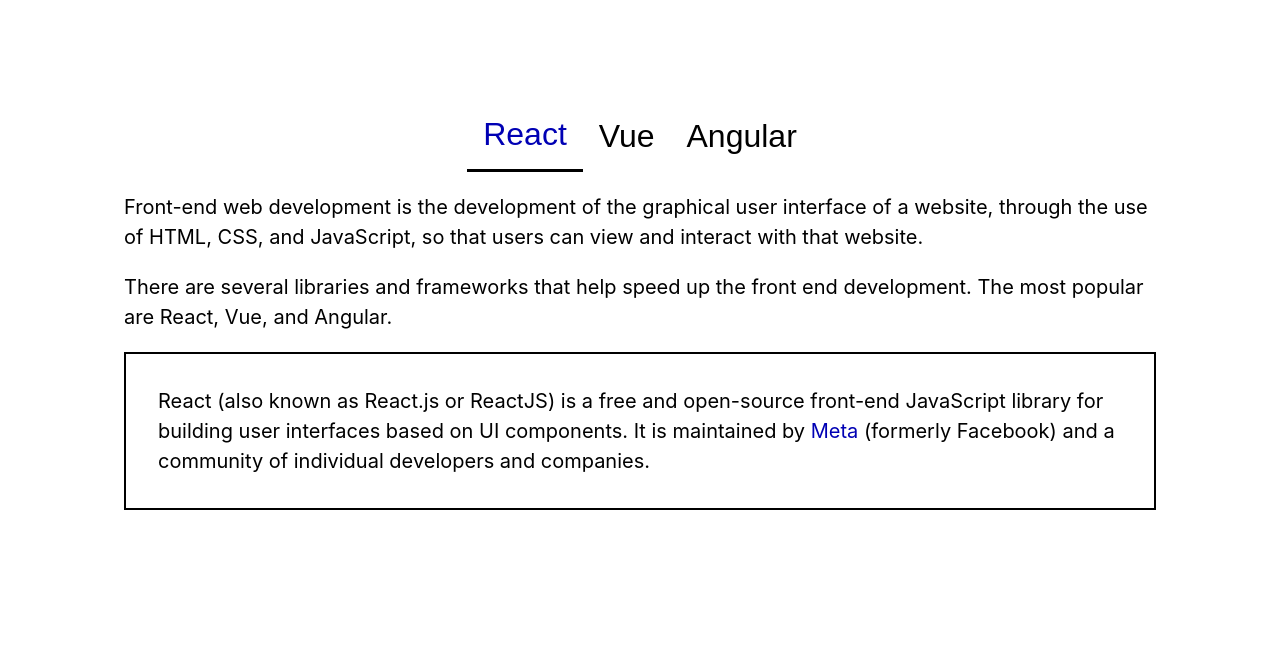
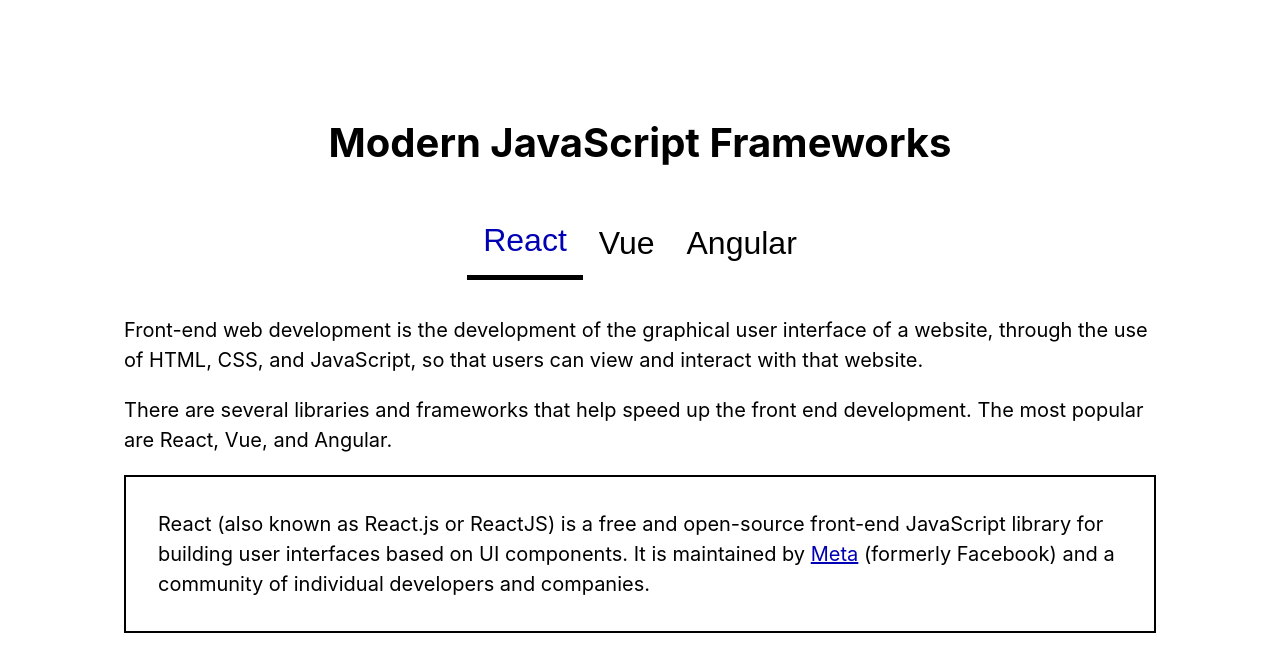
Before and after one commit to stupendusmagneficus/accessible-components, a React (Create React App) app: page / in a window 1280 px wide. Shown: the top 672 px of the page. Built offline with nearby package versions, Linux system fonts and the light colour scheme.

Commit message:
Did tabs accessible.

```diff
--- a/src/components/Tabs/index.js
+++ b/src/components/Tabs/index.js
@@ -59,16 +59,9 @@
 
   const changeFocusToItem = (target, item) => {
     const items = document.querySelectorAll('[role="tab"]')
-    const innerItems = document.querySelectorAll('a')
 
     let index = [...target.children].indexOf(
       document.activeElement.closest('[role="presentation"]'),
-    )
-
-    innerItems.forEach((el) =>
-      el.parentElement.classList.contains('tabs__panel--active')
-        ? el.setAttribute('tabIndex', '-1')
-        : el.setAttribute('tabIndex', '0'),
     )
 
     if (item === 'last') {
@@ -86,7 +79,13 @@
 
   return (
     <div className="tabs">
-      <ul className="tabs__list" role="tablist" onKeyDown={handleKeyDown}>
+      <h2 id="tablist-1">Modern JavaScript Frameworks</h2>
+      <ul
+        aria-labelledby="tablist-1"
+        className="tabs__list"
+        role="tablist"
+        onKeyDown={handleKeyDown}
+      >
         {data.map(({ id, title, index }, idx) => (
           <li key={id} role="presentation">
             <button
@@ -95,6 +94,7 @@
               id={`tab-${idx}`}
               onClick={() => handleTablistClick(id)}
               role="tab"
+              type="button"
               tabIndex={isPanelActive(id) ? 0 : -1}
               className={`
               tabs__list-item
@@ -124,7 +124,6 @@
             aria-labelledby={`tab-${idx}`}
             key={id}
             id={`tabpanel-${idx}`}
-            tabIndex={isPanelActive(id) ? 0 : -1}
             className={`
               tabs__panel
               ${isPanelActive(id) ? 'tabs__panel--active' : ''}
--- a/src/components/Tabs/index.scss
+++ b/src/components/Tabs/index.scss
@@ -1,5 +1,9 @@
 .tabs {
-  margin-top: 100px;
+  h2 {
+    font-size: 2.5rem;
+    text-align: center;
+  }
+
   &__list {
     display: flex;
     flex-wrap: wrap;
@@ -7,7 +11,7 @@
     align-items: center;
     list-style: none;
     padding: 0;
-    margin: 0;
+    margin: 0 0 35px 0;
   }
 
   &__list-item {
@@ -19,7 +23,7 @@
 
     &--active {
       color: rgb(0, 0, 180);
-      border-bottom: 3px solid black;
+      border-bottom: 5px solid black;
     }
 
     &:focus {
@@ -29,21 +33,27 @@
   }
 
   &__panel {
+    display: none;
     position: absolute;
-    overflow: hidden;
     left: -9999px;
     top: -9999px;
     opacity: 0;
     height: auto;
 
     &--active {
+      display: block;
       opacity: 1;
       position: static;
     }
 
     a {
       color: rgb(0, 0, 180);
-      text-decoration: none;
+
+      &:focus,
+      &:hover {
+        outline: 4px solid black;
+        outline-offset: 4px;
+      }
     }
   }
 
--- a/src/styles/base.scss
+++ b/src/styles/base.scss
@@ -5,7 +5,7 @@
 body {
   font-size: 1.25rem;
   line-height: 1.5;
-  padding-bottom: 10rem;
+  padding: 5rem 0;
 }
 
 html,
```
